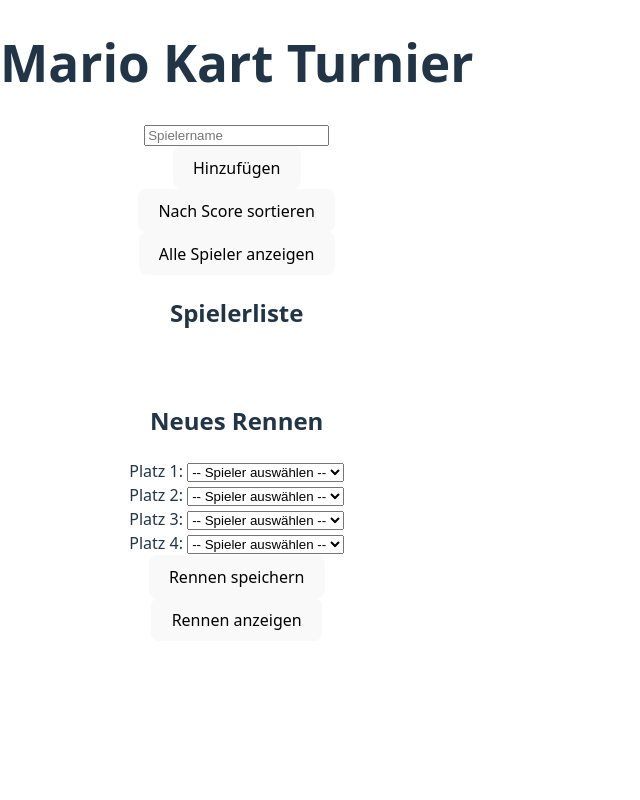
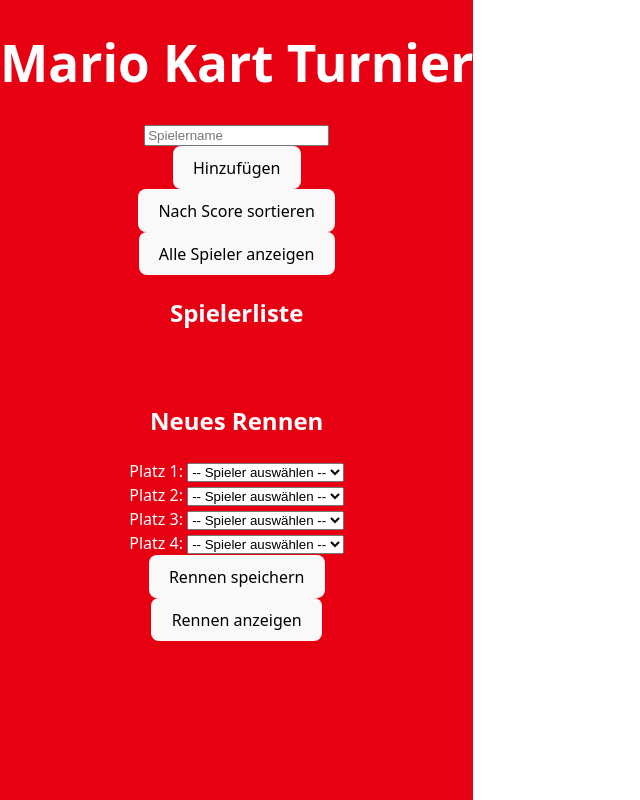
Before and after one commit to Mojo-213/8.Versuch, a React (Vite) app: page / in a window 1280 px wide. Shown: the whole page, without its empty margins (0-640 px from the left). Built offline with nearby package versions, Linux system fonts and the light colour scheme.

Commit message:
Update App.tsx

```diff
--- a/src/App.tsx
+++ b/src/App.tsx
@@ -52,6 +52,8 @@ export default function App() {
         flexDirection: 'column',
         minHeight: '100vh',
         textAlign: 'center',
+        backgroundColor: "#e60012", // Mario-Rot
+        color: "white", // Text gut lesbar
       }}
     >
       <h1>Mario Kart Turnier</h1>
```
